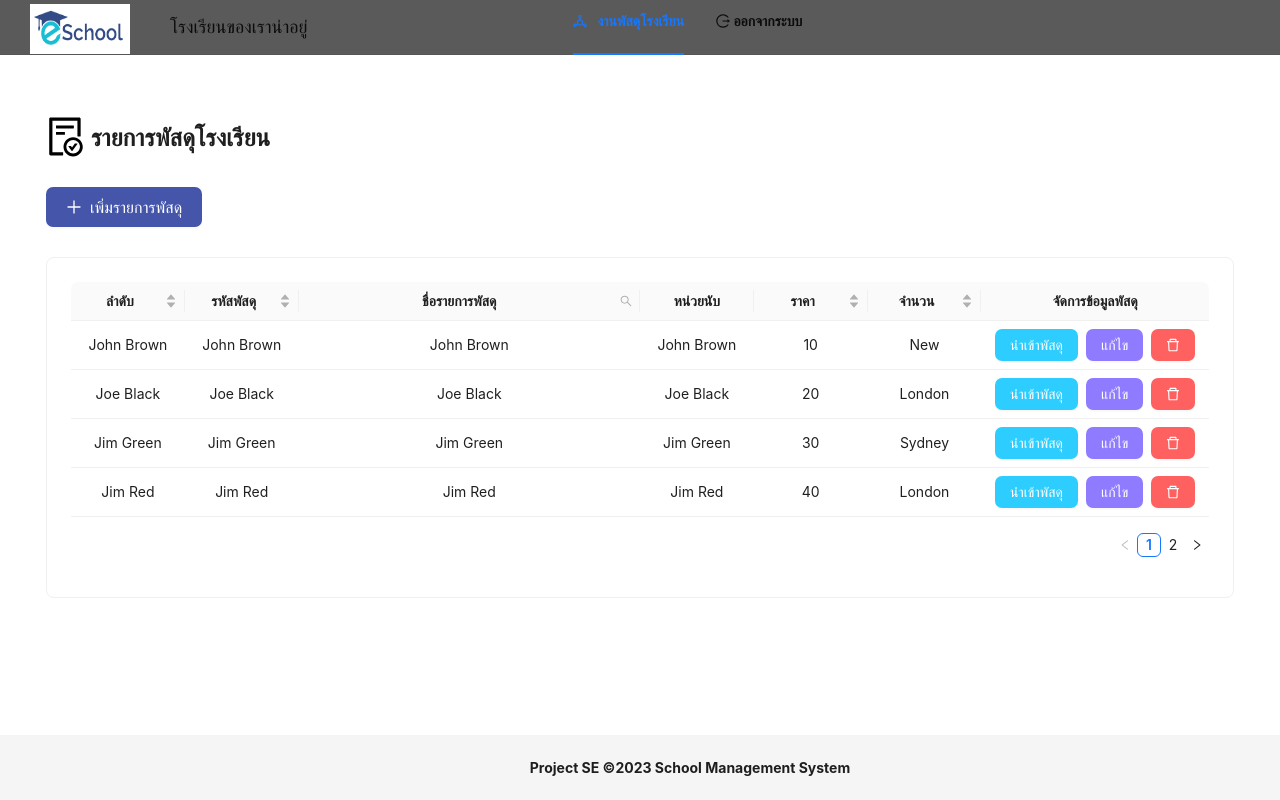
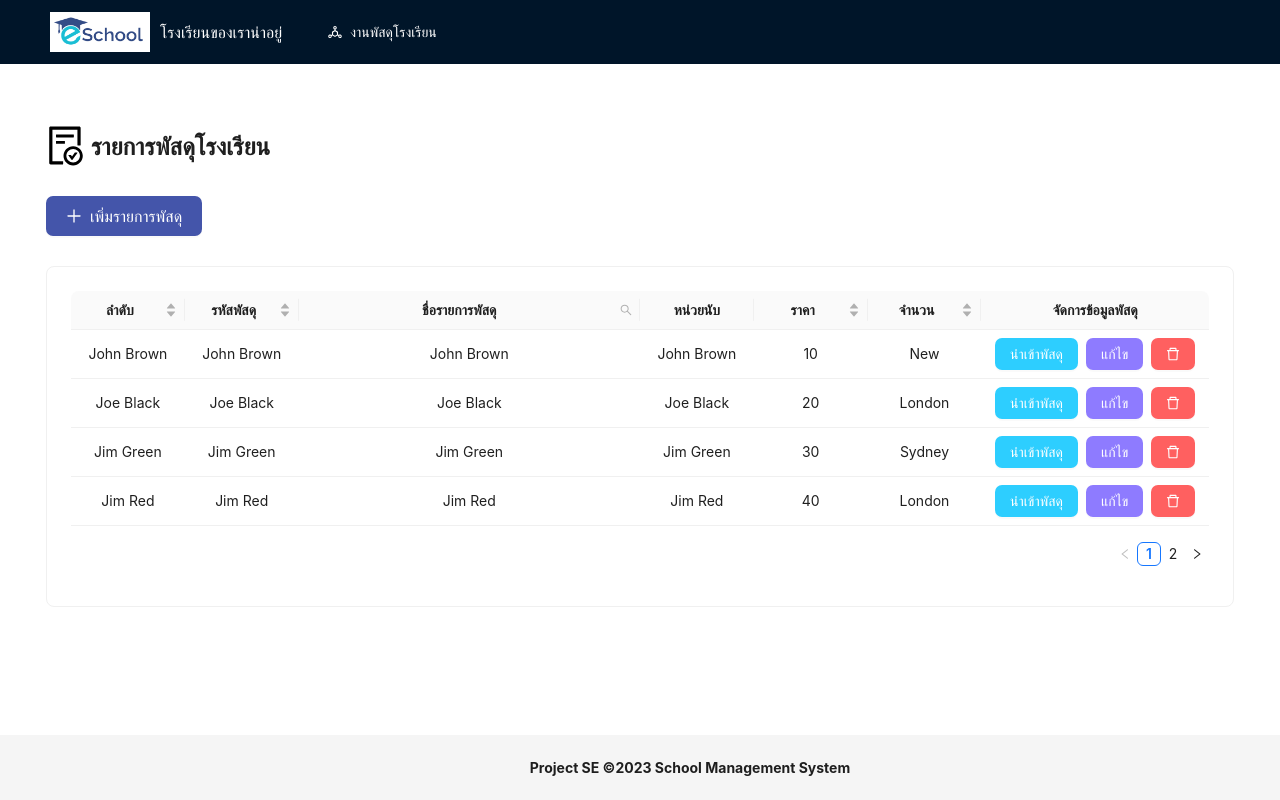
Before and after one commit to NaruebeTh1/ProjectSE1, a React (Create React App) app in the folder frontend/: page /pages/myParcelList in a window 1280 px wide. Built offline with nearby package versions, Linux system fonts and the light colour scheme.

Commit message:
update header

```diff
--- a/frontend/src/layout/header.tsx
+++ b/frontend/src/layout/header.tsx
@@ -1,7 +1,7 @@
 import React, { useEffect, useState } from 'react'
 import './layoutStyle.css';
-import {Link, NavLink, useLocation} from "react-router-dom";
-import {Col, Layout, Menu} from 'antd';
+import {Link} from "react-router-dom";
+import {Button, Dropdown ,Menu} from 'antd';
 
 import {
   DeploymentUnitOutlined,
@@ -13,61 +13,41 @@ import {
 import images1 from '../assets/images1.png';
 import { Header } from 'antd/es/layout/layout';
 
-const { SubMenu } = Menu;
+
+
 export default function Headers() {
 
-    const location = useLocation();
-    const [selectedKey, setSelectedKey] = useState(location.pathname);
-
-    useEffect(() => {
-      setSelectedKey(location.pathname);
-    }, [location.pathname]);
-
-    return (
-      <>
-          <Menu className = 'navbar' mode="horizontal" selectedKeys={[selectedKey]}
-            style={{columnFill:'balance'}}>
-
-              <div style={{ display: 'flex', alignItems: 'left', justifyContent: 'flex-start' }}>
-                <img src={images1} alt="Logo"
-                  style={{
-                    width: '100px',
-                    height: '50px',
-                    marginLeft: '30px',
-                    marginRight: '10px',
-                    marginTop: 'auto',
-                  }}
-                />
-              </div>
-
-              <div style={{
-                    marginLeft: '30px',
-                    marginRight: '250px',
-                    fontSize: '18px'
-
-                  }}> โรงเรียนของเราน่าอยู่ </div>
-
-            <SubMenu className = 'menuItem' title="งานพัสดุโรงเรียน" icon={<DeploymentUnitOutlined />}>
-
-              <Menu.Item className = 'SubmenuItem' key="/pages/myParcelList">
+  const Parcelmenu = (
+    <Menu>
+      <Menu.Item key="/pages/myParcelList">
         <Link to="/pages/myParcelList">
           <ContainerOutlined /> รายการพัสดุ
         </Link>
       </Menu.Item>
-              <Menu.Item className = 'SubmenuItem' key="/pages/pinkUpParcelList">
+      <Menu.Item key="/pages/pinkUpParcelList">
         <Link to="/pages/pinkUpParcelList">
           <FileDoneOutlined /> รายการเบิกจ่ายพัสดุ
         </Link>
       </Menu.Item>
-            </SubMenu>
+    </Menu>
+  );
 
-            <Menu.Item className = 'menuItem' key="">
-                <Link to="">
-                  <LogoutOutlined /> ออกจากระบบ
-                </Link>
-            </Menu.Item>
+  return (
+    <>
+      <Header style={{ display: 'flex', alignItems: 'center'}}>
 
-          </Menu>
+        <>
+          <img src={images1} alt="Logo"
+            style={{width:'100px', height:'40px', marginRight:'10px'}}/>
+          <span style={{marginRight:'30px', color:'white'}}>โรงเรียนของเราน่าอยู่</span>
+        </>
+
+        <Dropdown overlay={Parcelmenu} placement="bottomLeft" arrow>
+          <Button type='text' style={{color:'white'}}>
+            <DeploymentUnitOutlined /> งานพัสดุโรงเรียน
+          </Button>
+        </Dropdown>
+      </Header>
     </>
   )
 }
--- a/frontend/src/layout/layoutStyle.css
+++ b/frontend/src/layout/layoutStyle.css
@@ -1,4 +1,4 @@
-.menuItem {
+/* .menuItem {
     font-size: 14px;
     font-weight: bold;
     color: #000000;
@@ -22,28 +22,6 @@
 .SubmenuItem :hover{
     color:#000000;
     transition: background-color 0.2s, color 0.2s;
-}
-
-/* .ant-menu > .ant-menu-item:hover {
-
-}
-.ant-menu > .ant-menu-submenu:hover {
-
-}
-.ant-menu > .ant-menu-item-active {
-
-}
-.ant-menu> .ant-menu-submenu-active {
-
-}
-.ant-menu > .ant-menu-item-open {
-
-}
-.ant-menu> .ant-menu-submenu-open {
-
-}
-.ant-menu > .ant-menu-item-selected {
-
 } */
 
 
@@ -53,15 +31,8 @@
     border-bottom: 2px solid rgb(4, 105, 145);
 }
 
-.menuItem.ant-menu-submenu-title {
-    color: #ffffff !important;
+.navbar {
+    display: flex;
+    line-height: 3;
+    background-color:#5a5a5a;
 }
-
-.menuItem.ant-menu-submenu-title:hover {
-    color: #ffffff !important;
-}
-
-
-.menuItem.ant-menu-submenu-title-selected {
-    color: #ffffff !important;
-}
```
Also changed, not shown: frontend/src/pages/parcelList/myParcelList.tsx (line endings or trailing spaces). Lines whose indentation alone changed are shown as unchanged.
